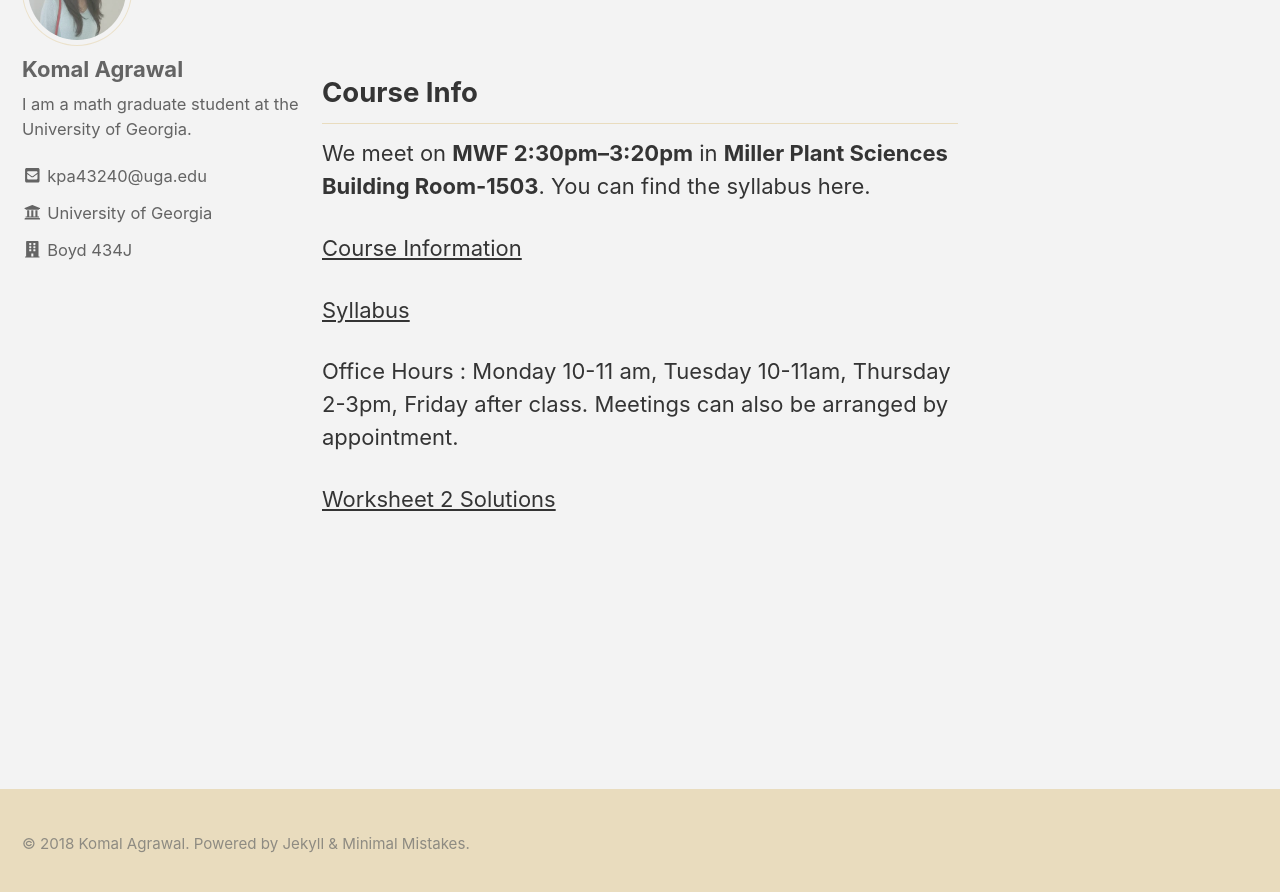
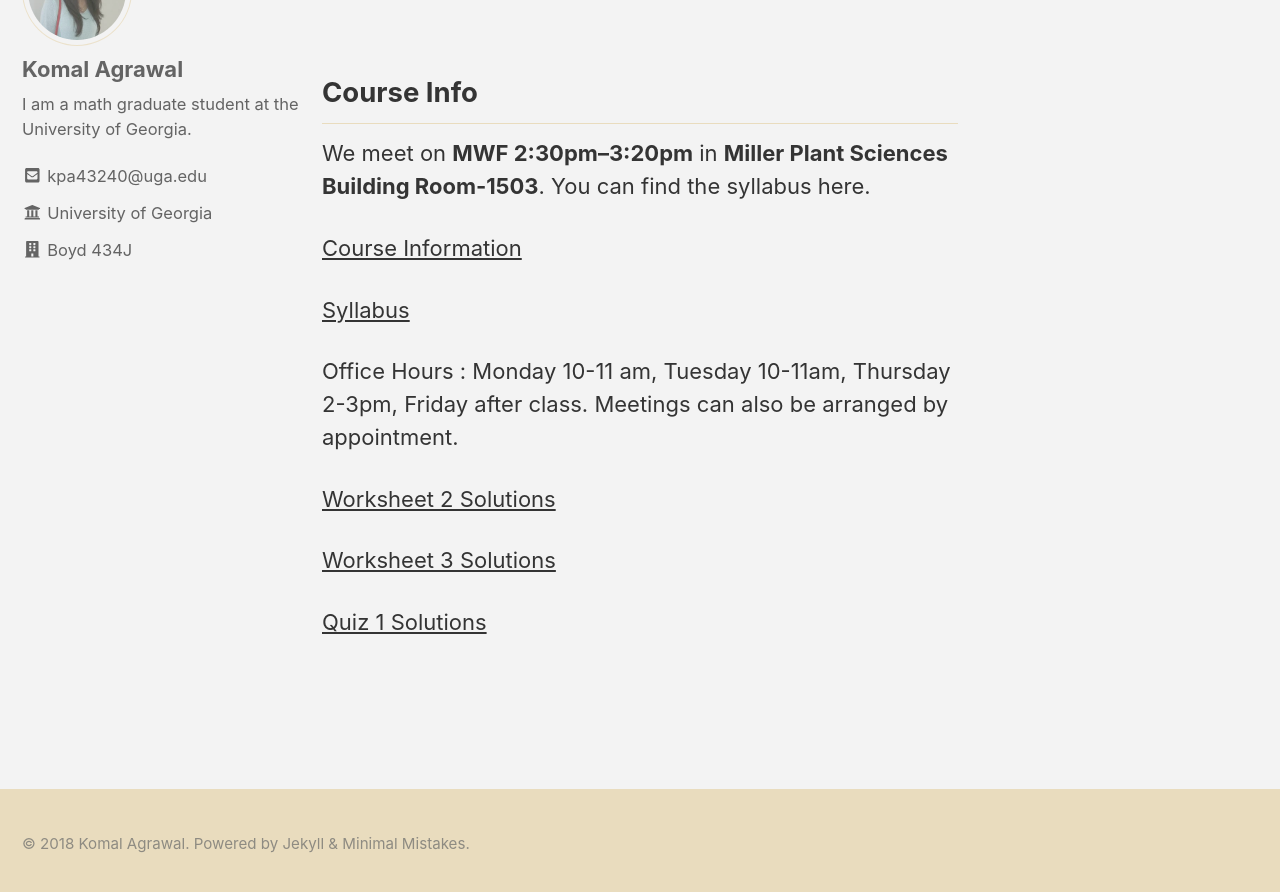
Before and after one commit to komala033/komala033.github.io, a Jekyll site: the page built from teaching/2018F-1113.md, in a window 1280 px wide and 900 px high, scrolled down 209 px. Shown: the top 892 px of the window. Built offline with Jekyll 4.4.1, drawn with Linux system fonts in a browser that asks for light colours; nearby versions of some CDN libraries.

Commit message:
Uploaded solutions

```diff
--- a/teaching/2018F-1113.md
+++ b/teaching/2018F-1113.md
@@ -16,3 +16,7 @@ You can find the syllabus here.
     Meetings can also be arranged by appointment.
 
    [Worksheet 2 Solutions](https://www.dropbox.com/s/a036p548wfo7s7l/Worksheet%202_20180824164907.pdf?dl=0)
+
+   [Worksheet 3 Solutions](https://www.dropbox.com/s/kpeqdz964fvcm33/worksheet%203_20180831102121.pdf?dl=0)
+
+   [Quiz 1 Solutions](https://www.dropbox.com/s/mumwznthwvsx1jh/Quiz%20one_20180831102036.pdf?dl=0)
```
